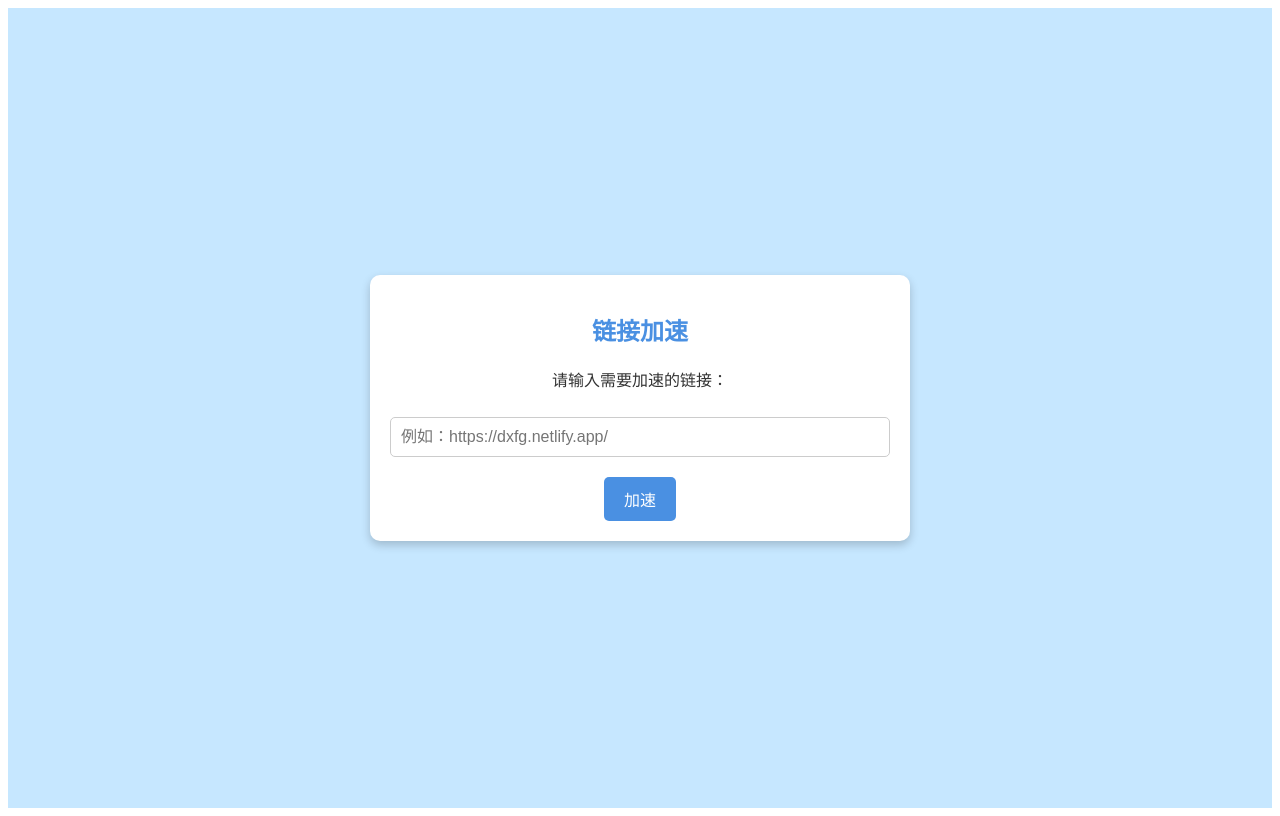
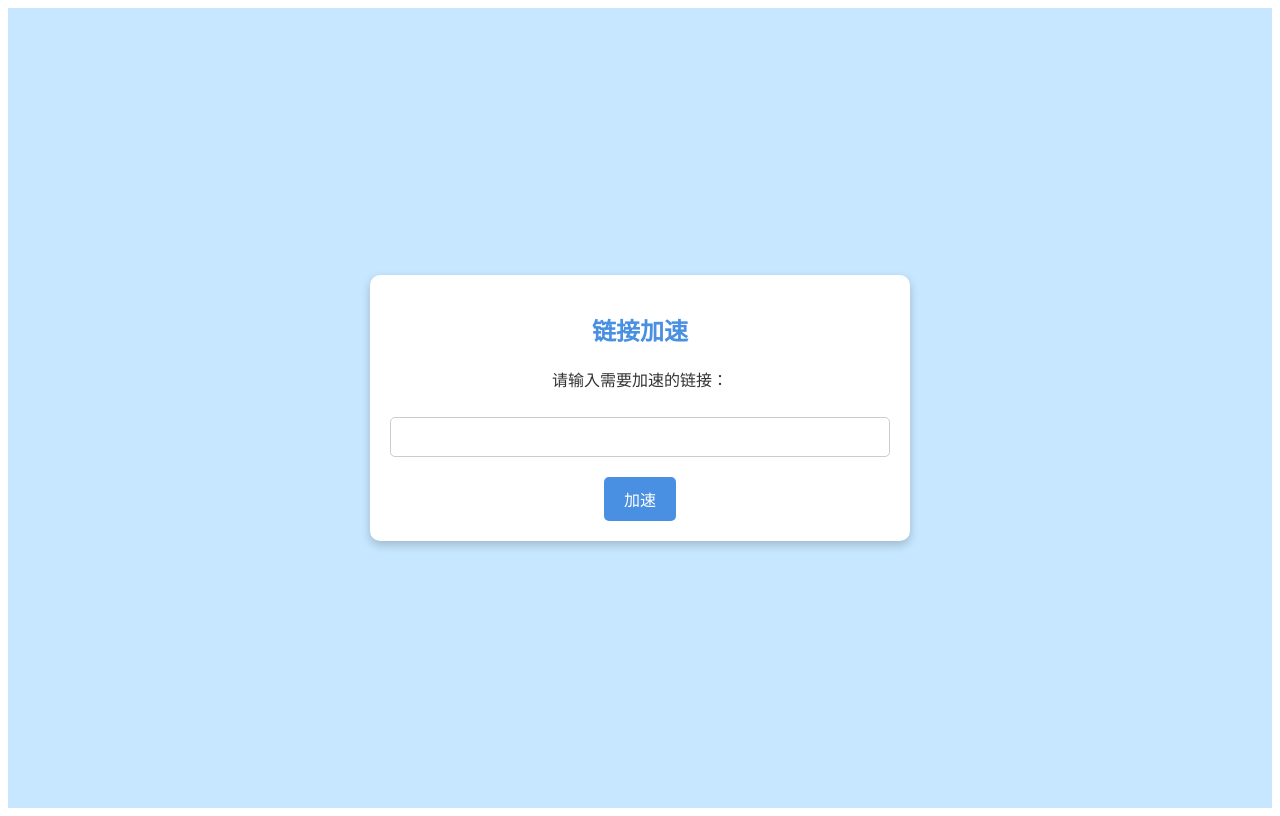
Before and after one commit to fengguokeji/daili, a Next.js app: page / in a window 1280 px wide. Built offline with nearby package versions, Linux system fonts and the light colour scheme.

Commit message:
Update index.js

```diff
--- a/pages/index.js
+++ b/pages/index.js
@@ -32,7 +32,7 @@ export default function Home() {
           type="text"
           value={input}
           onChange={(e) => setInput(e.target.value)}
-          placeholder="例如：https://dxfg.netlify.app/"
+          placeholder=""
           style={styles.input}
         />
         <button onClick={generateLink} style={styles.button}>加速</button>
```
